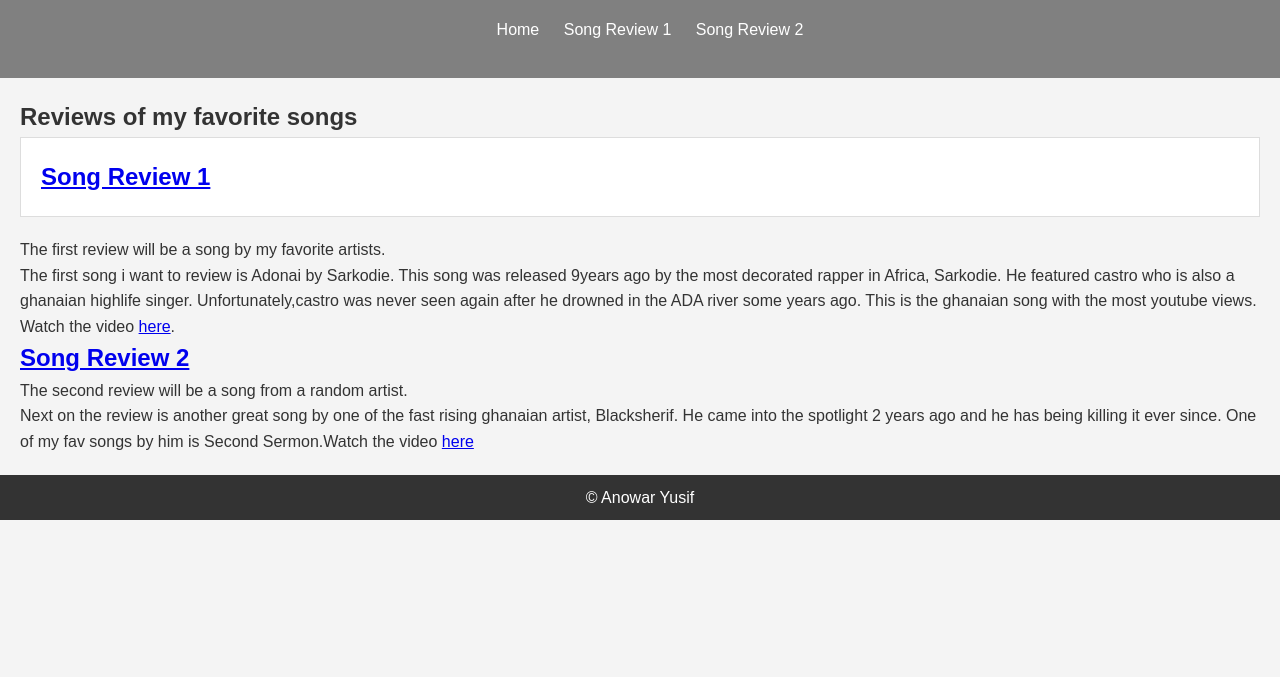
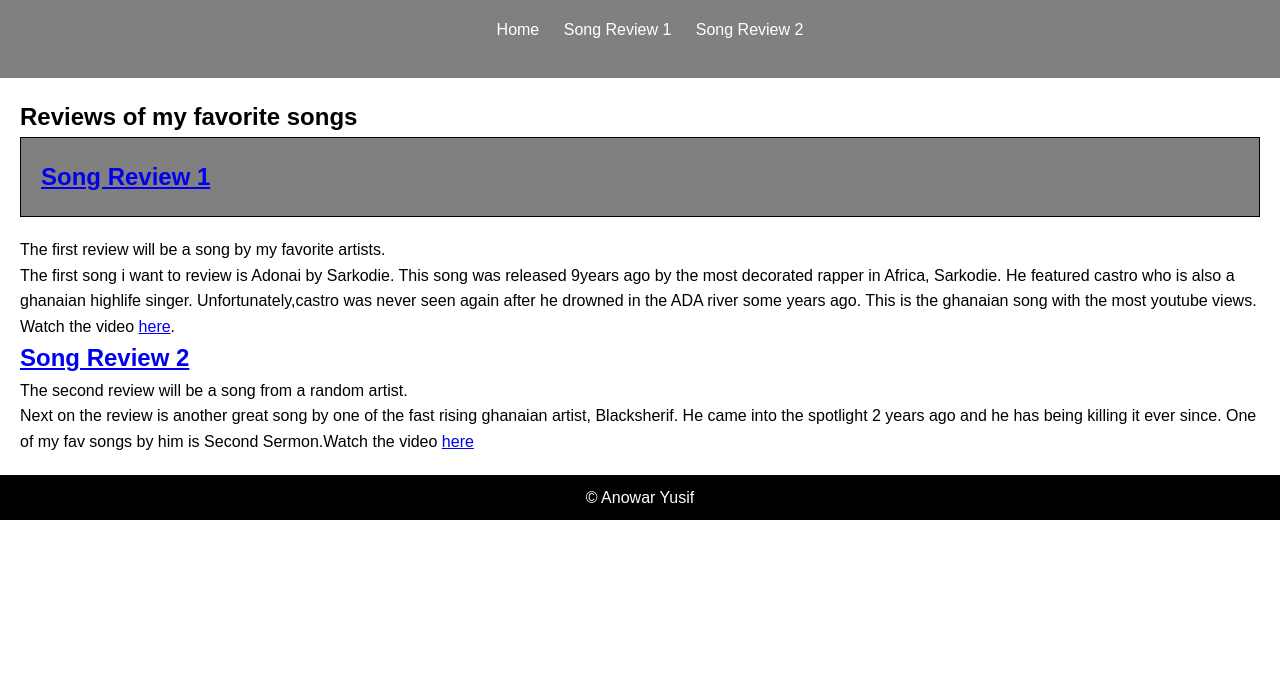
Before and after one commit to AnowarYusif/SONG_REVIEWS, a plain HTML site: page index.html in a window 1280 px wide. Shown: the part 123-800 px from the top of the page. Drawn offline with Linux system fonts and the light colour scheme.

Commit message:
color changes

```diff
--- a/styles.css
+++ b/styles.css
@@ -7,8 +7,8 @@ body, h1, h2, h3, p {
 
 body {
     font-family: Arial, sans-serif;
-    background-color: #f4f4f4;
-    color: #333;
+    background-color: white;
+    color: black;
     line-height: 1.6;
     margin: 0;
     padding: 0;
@@ -45,8 +45,8 @@ main {
     padding: 20px;
 }
 body h1{
-    background-color: #fff;
-    border: 1px solid #ddd;
+    background-color: grey;
+    border: 1px solid ;
     padding: 20px;
     margin-bottom: 20px;
 }
@@ -61,8 +61,8 @@ article p {
 
 
 footer {
-    background-color: #333;
-    color: #fff;
+    background-color: black;
+    color: white;
     text-align: center;
     padding: 10px;
 }
```
Also changed, not shown: 1 other file.
